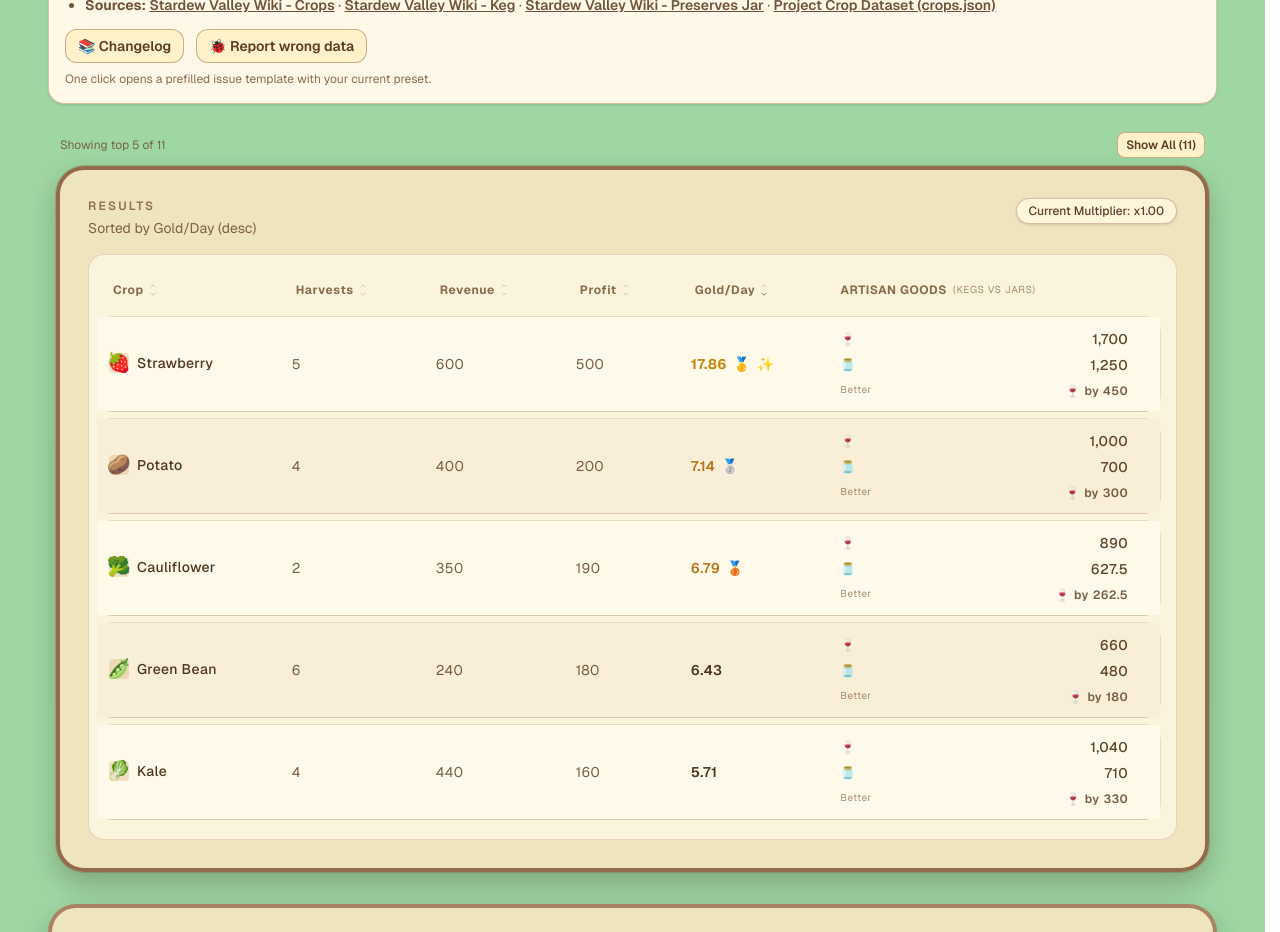
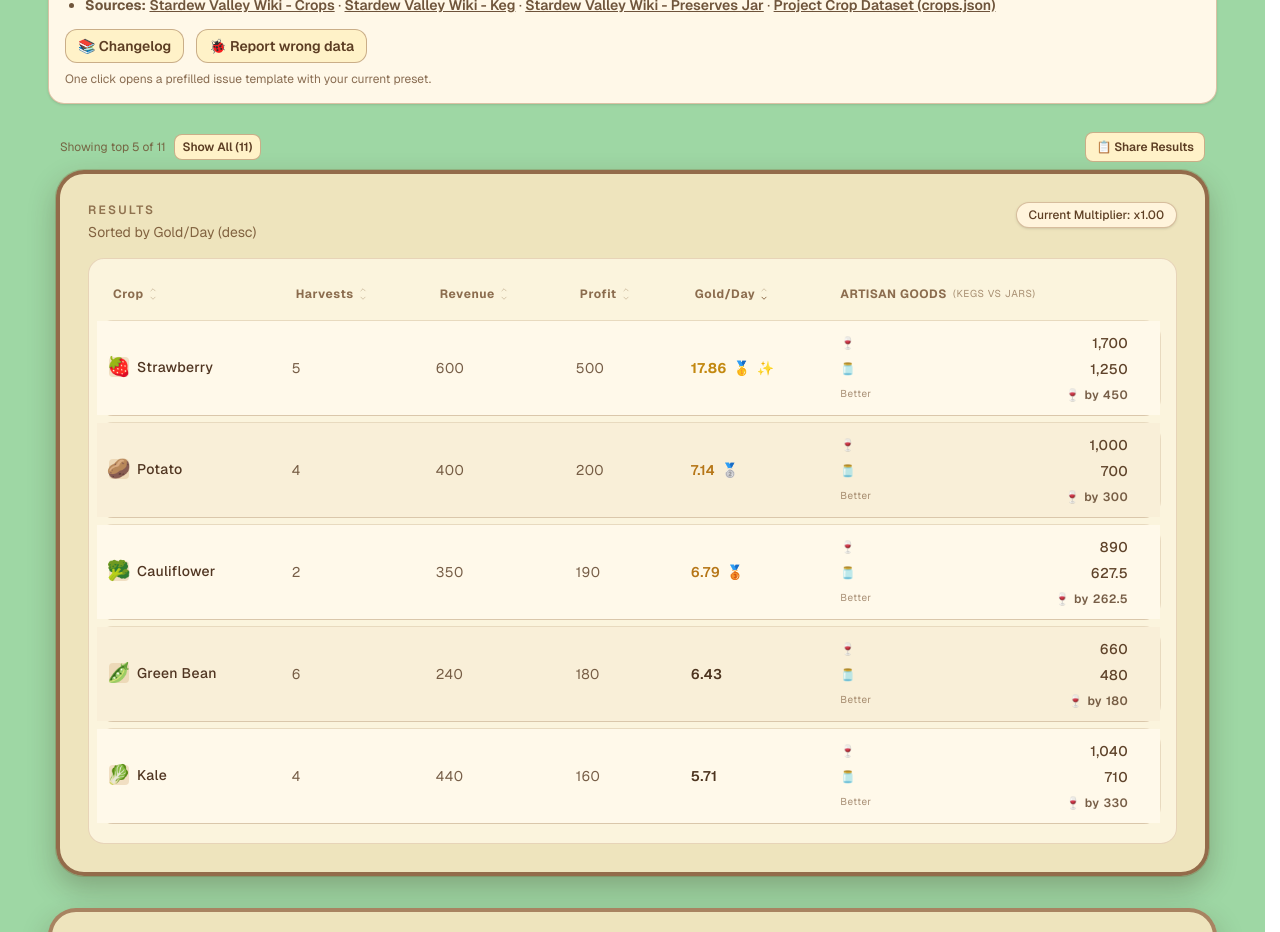
Before and after one commit to yuzhoudabaozhayujiamigou-cloud/stardew-tools, a Next.js app in the folder stardew-tools/: page /calculator in a window 1280 px wide. Shown: the part 2920-3852 px from the top of the page. Built offline with nearby package versions, Linux system fonts and the light colour scheme.

Commit message:
feat: add share results button to calculator

```diff
--- a/stardew-tools/src/components/CalculatorClient.tsx
+++ b/stardew-tools/src/components/CalculatorClient.tsx
@@ -23,6 +23,7 @@ import { getPresetById } from "@/lib/presets";
 import { SITE_ORIGIN } from "@/lib/site";
 
 const SHARE_RESET_DELAY_MS = 2200;
+const SHARE_RESULTS_RESET_DELAY_MS = 2000;
 const RESULTS_COLLAPSED_LIMIT = 5;
 const FEEDBACK_ISSUE_BASE = "https://github.com/yuzhoudabaozhayujiamigou-cloud/stardew-tools/issues/new";
 const VALID_QUERY_SEASONS = new Set<Season>([
@@ -156,6 +157,7 @@ export function CalculatorClient(props: {
 
   const [formValue, setFormValue] = useState<InputFormValue>(initialQuery.form);
   const [showAllResults, setShowAllResults] = useState(false);
+  const [resultsLinkCopied, setResultsLinkCopied] = useState(false);
 
   useEffect(() => {
     if (copyState === "idle") {
@@ -192,6 +194,18 @@ export function CalculatorClient(props: {
 
     return () => window.clearTimeout(timeoutId);
   }, [compareCopyState]);
+
+  useEffect(() => {
+    if (!resultsLinkCopied) {
+      return;
+    }
+
+    const timeoutId = window.setTimeout(() => {
+      setResultsLinkCopied(false);
+    }, SHARE_RESULTS_RESET_DELAY_MS);
+
+    return () => window.clearTimeout(timeoutId);
+  }, [resultsLinkCopied]);
 
   const inputsKey = `${daysLeft}-${formValue.hasTiller}-${formValue.profession}-${formValue.quality}-${formValue.season}`;
 
@@ -403,6 +417,15 @@ export function CalculatorClient(props: {
   const handleCopyCompareLink = async () => {
     const ok = await copyText(compareText);
     setCompareCopyState(ok ? "copied" : "error");
+  };
+
+  const handleShareResults = async () => {
+    try {
+      await navigator.clipboard.writeText(window.location.href);
+      setResultsLinkCopied(true);
+    } catch {
+      setResultsLinkCopied(false);
+    }
   };
 
   const handleLangChange = (nextLang: CalculatorLang) => {
@@ -645,18 +668,32 @@ export function CalculatorClient(props: {
         </section>
 
         <div className="p-2">
-          {shouldShowResultToggle ? (
-            <div className="mb-2 flex flex-wrap items-center justify-between gap-2 px-1 text-xs text-[#6b4a2c]/80">
-              <span>{collapsedResultHint}</span>
+          <div className="mb-2 flex flex-wrap items-center gap-2 px-1 text-xs text-[#6b4a2c]/80">
+            {shouldShowResultToggle ? (
+              <>
+                <span>{collapsedResultHint}</span>
+                <button
+                  type="button"
+                  onClick={() => setShowAllResults((previous) => !previous)}
+                  className="rounded-lg border border-[#8a5b3a]/45 bg-[#fff2c8] px-2 py-1 font-semibold text-[#5c3d23] transition hover:border-[#7c4d2e]/70 hover:bg-[#fce8b1]"
+                >
+                  {resultToggleLabel}
+                </button>
+              </>
+            ) : null}
+            <div className="ml-auto inline-flex items-center gap-2">
               <button
                 type="button"
-                onClick={() => setShowAllResults((previous) => !previous)}
-                className="rounded-lg border border-[#8a5b3a]/45 bg-[#fff2c8] px-2 py-1 font-semibold text-[#5c3d23] transition hover:border-[#7c4d2e]/70 hover:bg-[#fce8b1]"
+                onClick={handleShareResults}
+                className="inline-flex items-center gap-2 rounded-lg border border-[#8a5b3a]/45 bg-[#fff2c8] px-2.5 py-1.5 text-xs font-semibold text-[#5c3d23] transition hover:border-[#7c4d2e]/70 hover:bg-[#fce8b1]"
               >
-                {resultToggleLabel}
+                📋 Share Results
               </button>
+              {resultsLinkCopied ? (
+                <span className="font-semibold text-[#4a321e]">✓ Link copied!</span>
+              ) : null}
             </div>
-          ) : null}
+          </div>
           <ResultTable
             results={visibleResults}
             quality={formValue.quality}
```
